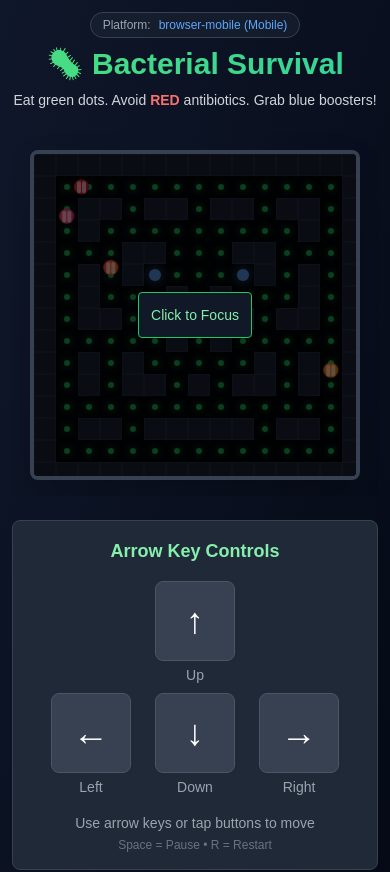
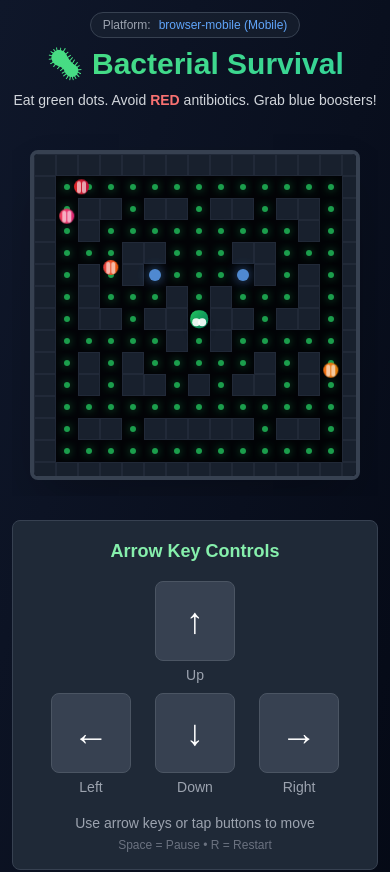
Before and after one commit to fidelismee/amr-pacman, a Next.js app: page / in a window 390 px wide. Shown: the top 872 px of the page. Built offline with nearby package versions, Linux system fonts and the light colour scheme.

Commit message:
feat: enhance focus handling for PWA/mobile and improve desktop instructions

```diff
--- a/app/game/components/BacteriaGame.tsx
+++ b/app/game/components/BacteriaGame.tsx
@@ -58,7 +58,8 @@ const BacteriaGame = () => {
   const [poweredUp, setPoweredUp] = useState(false);
   const [powerUpTimer, setPowerUpTimer] = useState(0);
   const [gameMessage, setGameMessage] = useState<string>('');
-  const [hasFocus, setHasFocus] = useState(false);
+  // Auto-focus for PWA/mobile, manual focus for desktop
+  const [hasFocus, setHasFocus] = useState(platform.isPWA || platform.isMobile);
   const [isRunning, setIsRunning] = useState(true);
 
   const antibioticDirectionsRef = useRef<Direction[]>([...INITIAL_ENEMY_DIRECTIONS]);
@@ -494,10 +495,11 @@ const BacteriaGame = () => {
                   </div>
 
                   {/* Overlays */}
-                  {!hasFocus && (
+                  {/* Only show "Click to Focus" for desktop browsers (not PWA/mobile) */}
+                  {!hasFocus && !platform.isPWA && !platform.isMobile && (
                     <div className="absolute inset-0 bg-black/60 flex items-center justify-center z-30">
                       <div className="text-center p-3 bg-gray-900 rounded border border-green-500">
-                        <p className="text-green-300 text-sm">Click to Focus</p>
+                        <p className="text-green-300 text-sm">Click to Focus (for keyboard controls)</p>
                       </div>
                     </div>
                   )}
```
